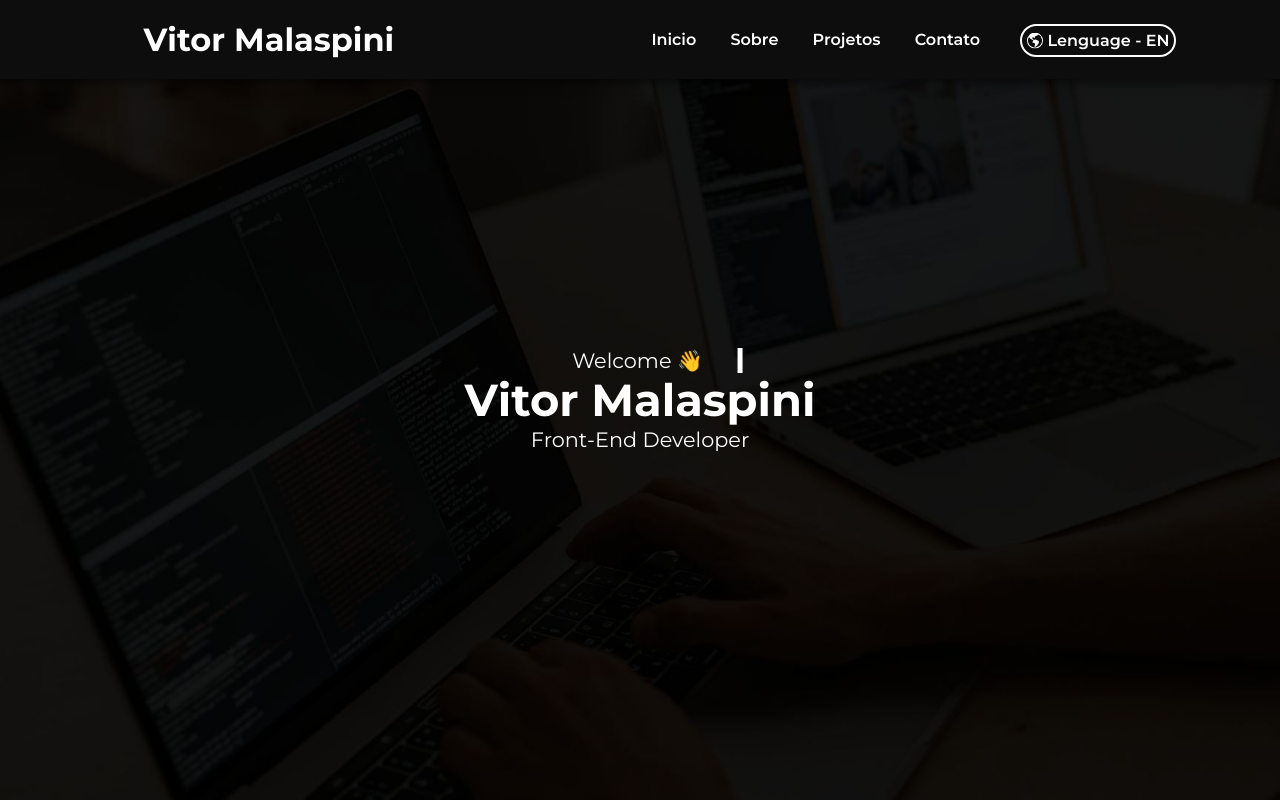
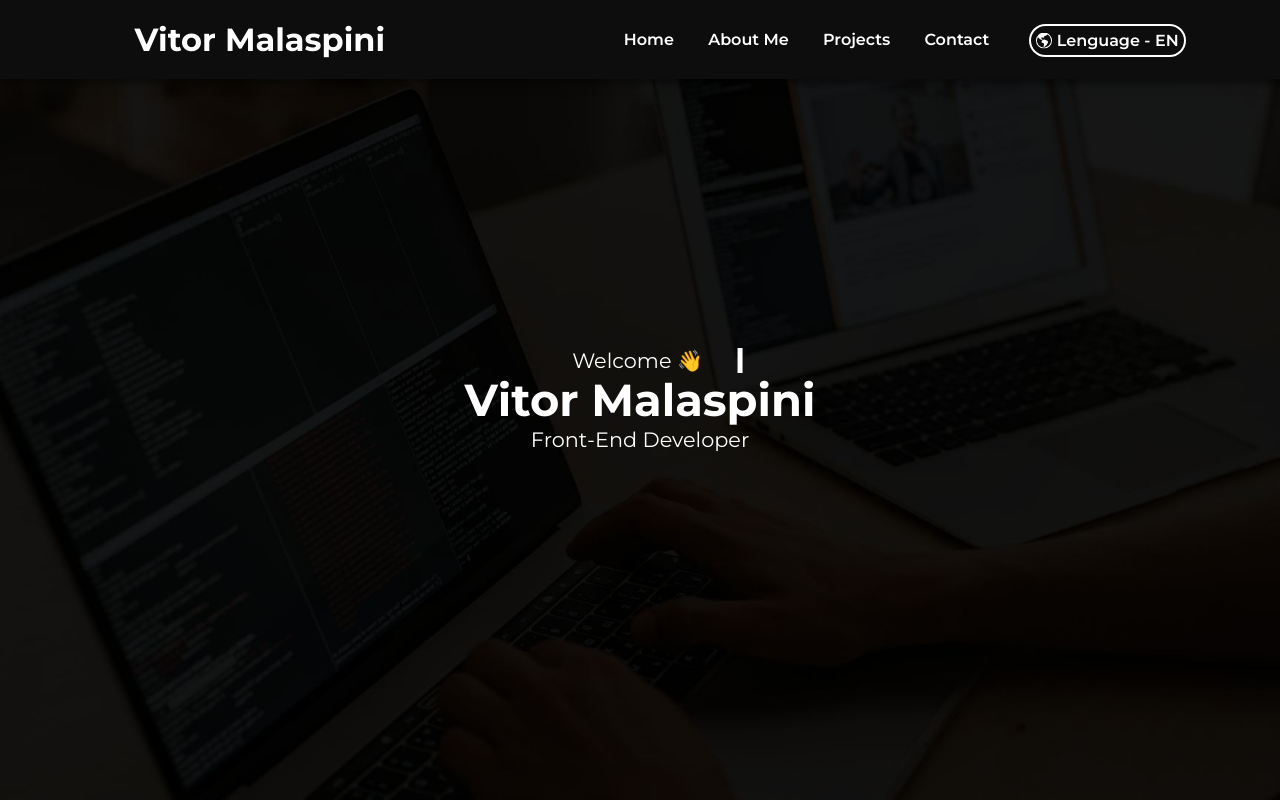
Before and after one commit to malaspin1/portifolio, a plain HTML site: page index.html in a window 1280 px wide. Shown: the top 800 px of the page. Drawn offline with Linux system fonts and the light colour scheme.

Commit message:
error update

```diff
--- a/index.html
+++ b/index.html
@@ -18,17 +18,18 @@
         </div>
         <div id="div2">
             <div id="links">
-                <a href="#bemvindo">Inicio</a>
-                <a href="#sobremim">Sobre</a>
-                <a href="#projetos">Projetos</a>
-                <a href="#contato">Contato</a>
+                <a href="#bemvindo">Home</a>
+                <a href="#sobremim">About Me</a>
+                <a href="#projetos">Projects</a>
+                <a href="#contato">Contact</a>
             </div>
             <div id="lenguage"><a onclick="idioma(event)" href="#">
                     <img id="globo" src="img/globe-americas.svg" alt="Idioma"> Lenguage - EN
                 </a>
                 <div id="containeridiomas" class="escondido">
-                    <a href="#"onclick="idioma(event)"><img src="img/Flag_of_the_United_States.svg" alt="Idioma"> En - Us </a>
-                    <a href="pt-br.html" ><img src="img/Flag_of_Brazil.jpg" alt="Idioma"> Pt - Br </a>
+                    <a href="#" onclick="idioma(event)"><img src="img/Flag_of_the_United_States.svg" alt="Idioma"> En -
+                        Us </a>
+                    <a href="pt-br.html"><img src="img/Flag_of_Brazil.jpg" alt="Idioma"> Pt - Br </a>
                 </div>
             </div>
         </div>
@@ -44,8 +45,14 @@
     <section id="sobremim">
         <div id="sobrecont">
             <h2>About Me</h2>
-            <p>I’m a Front-End developer with experience in HTML, CSS, and JavaScript. I love building modern, responsive, and user-friendly interfaces that combine visual appeal with smooth usability. To me, a great interface should be more than just attractive — it must also be intuitive and accessible to everyone.</p>
-            <p>My journey in programming started in 2023 when I began studying independently through YouTube tutorials and online courses. Since then, I’ve committed to daily practice, working on different projects and deepening my skills. Every new challenge is a chance to grow, explore new solutions, and evolve as a developer.</p>
+            <p>I’m a Front-End developer with experience in HTML, CSS, and JavaScript. I love building modern,
+                responsive, and user-friendly interfaces that combine visual appeal with smooth usability. To me, a
+                great interface should be more than just attractive — it must also be intuitive and accessible to
+                everyone.</p>
+            <p>My journey in programming started in 2023 when I began studying independently through YouTube tutorials
+                and online courses. Since then, I’ve committed to daily practice, working on different projects and
+                deepening my skills. Every new challenge is a chance to grow, explore new solutions, and evolve as a
+                developer.</p>
 
             <div id="Habilidades">
                 <h2>Skills</h2>
@@ -53,7 +60,8 @@
                     <div class="habilidade">
                         <img src="img/logos/html.png" alt="HTML5">
                         <h3>HTML</h3>
-                        <p>Building well-structured pages using semantic tags to ensure clarity, accessibility, and good organization.</p>
+                        <p>Building well-structured pages using semantic tags to ensure clarity, accessibility, and good
+                            organization.</p>
                     </div><!--SKILL-->
                     <div class="habilidade">
                         <img src="img/logos/CSS.png" alt="CSS">
@@ -63,7 +71,8 @@
                     <div class="habilidade">
                         <img src="img/logos/javascript.png" alt="JavaScript">
                         <h3>JavaScript</h3>
-                        <p>Adding interactivity and logical features to web pages to make them more dynamic and functional.</p>
+                        <p>Adding interactivity and logical features to web pages to make them more dynamic and
+                            functional.</p>
                     </div><!--SKILL-->
                     <div class="habilidade">
                         <img src="img/logos/GitHub.png">
@@ -73,7 +82,8 @@
                     <div class="habilidade">
                         <img src="img/logos/gimp.png" alt="Photo Editing">
                         <h3>Basic Photo Editing</h3>
-                        <p>Optimizing images for better performance without compromising quality, helping sites load faster and look sharper.</p>
+                        <p>Optimizing images for better performance without compromising quality, helping sites load
+                            faster and look sharper.</p>
                     </div><!--SKILL-->
                 </div><!--CONTAINER-->
             </div><!--SKILLS-->
@@ -86,7 +96,8 @@
                 <div class="projeto">
                     <h3>TechSphere</h3>
                     <iframe src="projetos/TechSphere/index.html" frameborder="0"></iframe>
-                    <p>A static website designed for a <strong>fictional</strong> store inspired by Apple. All products and prices are modeled after Apple's catalog.</p>
+                    <p>A static website designed for a <strong>fictional</strong> store inspired by Apple. All products
+                        and prices are modeled after Apple's catalog.</p>
                     <a href="projetos/TechSphere/index.html" target="_blank">View Project</a>
                 </div>
             </div><!--Project Container-->
@@ -98,4 +109,5 @@
     </footer>
     <script src="script.js"></script>
 </body>
+
 </html>
```
Also changed, not shown: pt-br.html (+4 -4 lines).
